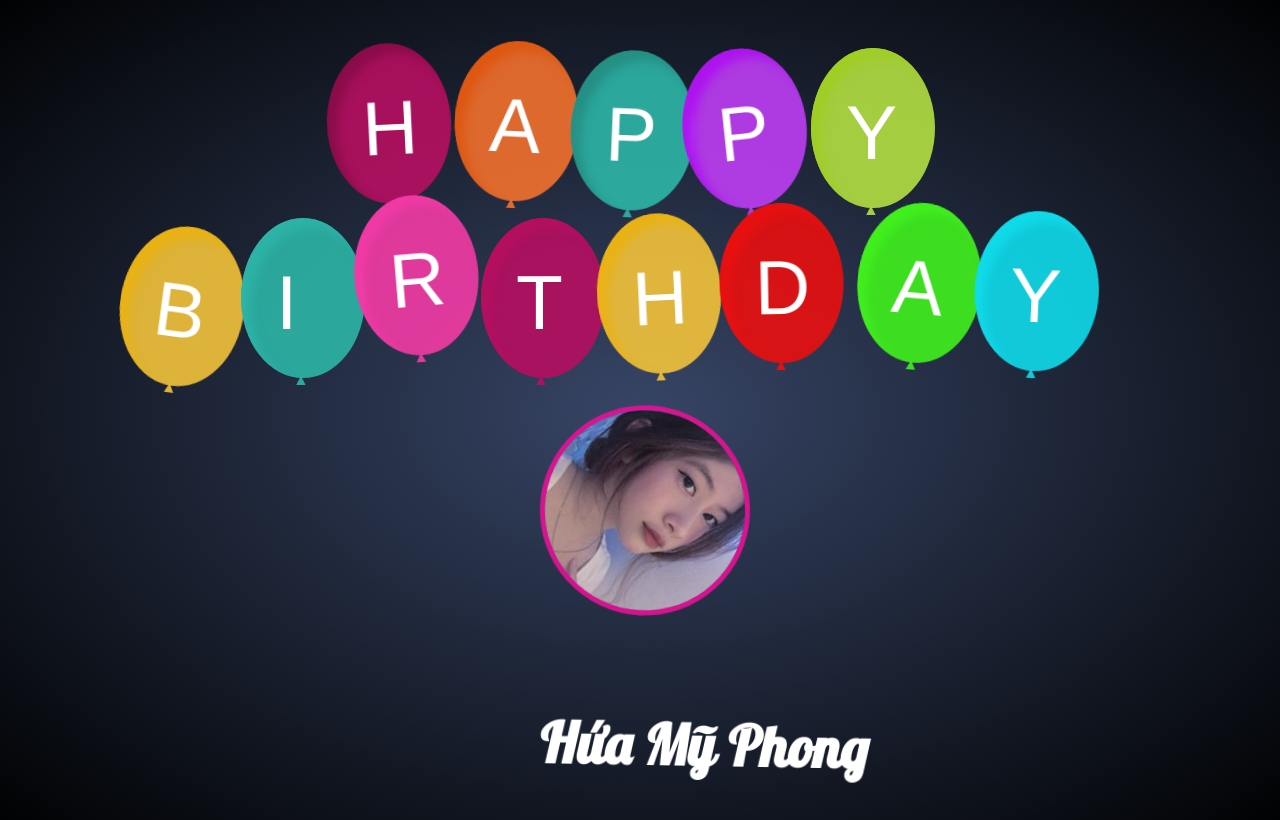
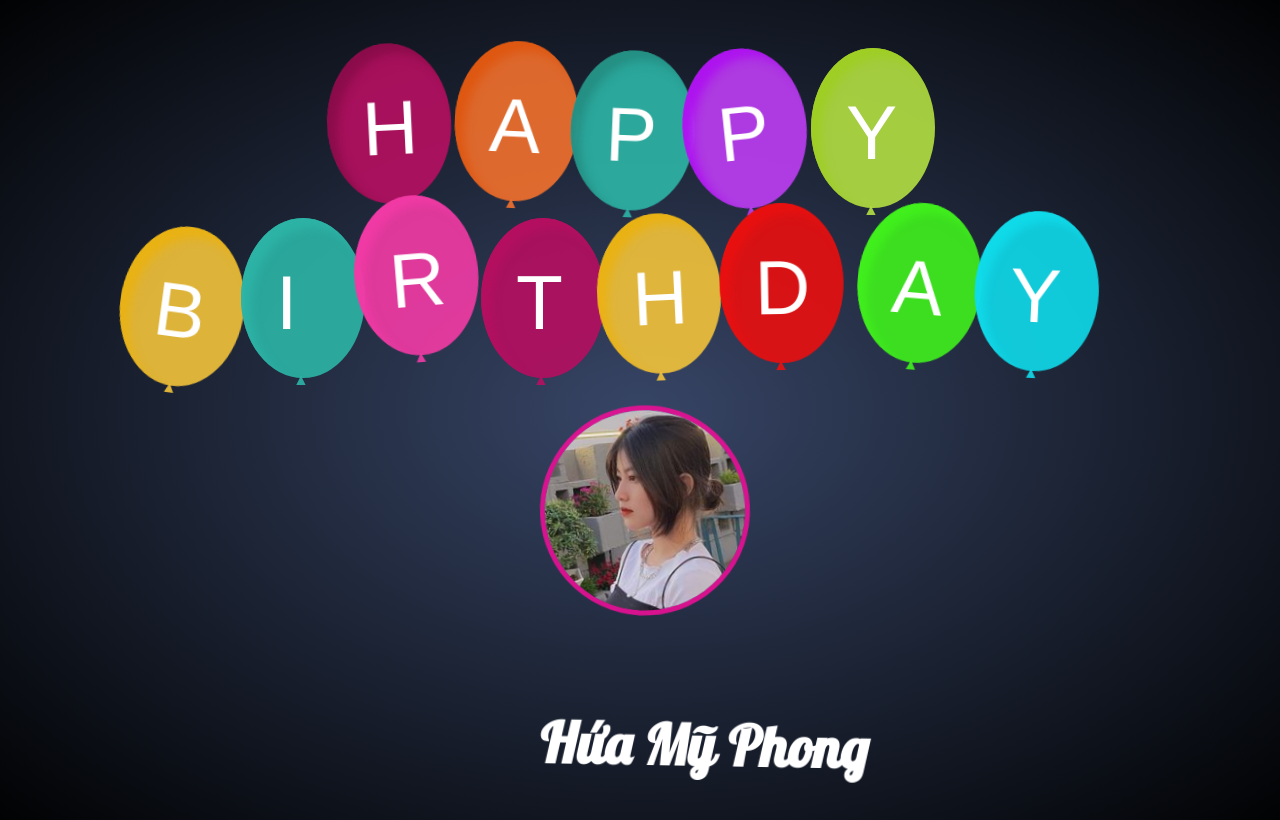
Before and after one commit to minh7721/happy-birth-day, a plain HTML site: page index.html in a window 1280 px wide. Drawn offline with nearby package versions, Linux system fonts and the light colour scheme; a web font is replaced by a local one.

Commit message:
Test lan 1

```diff
--- a/index.html
+++ b/index.html
@@ -57,7 +57,7 @@
             </div>
             <div class="avatar">
                 <!-- 3. Avatar của người bạn muốn gởi lời chúc -->
-                <img src="./img/HMP6.jpg" alt="" class="avatar__img" onclick="showMessage()" />
+                <img src="./img/HMP5.jpg" alt="" class="avatar__img" onclick="showMessage()" />
                 <!-- 4. Tên của người đó -->
                 <h1 onclick="showMessage()" class="avatar__title">Hứa Mỹ Phong</h1>
             </div>
```
